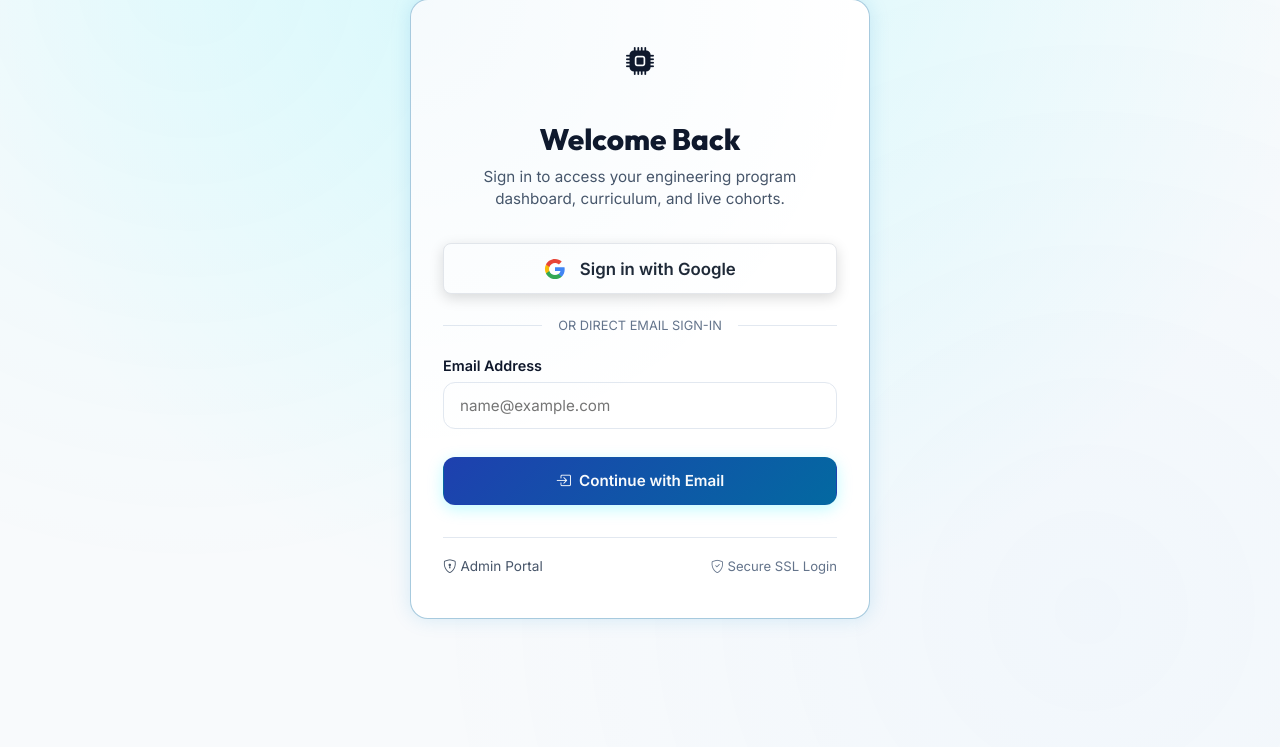
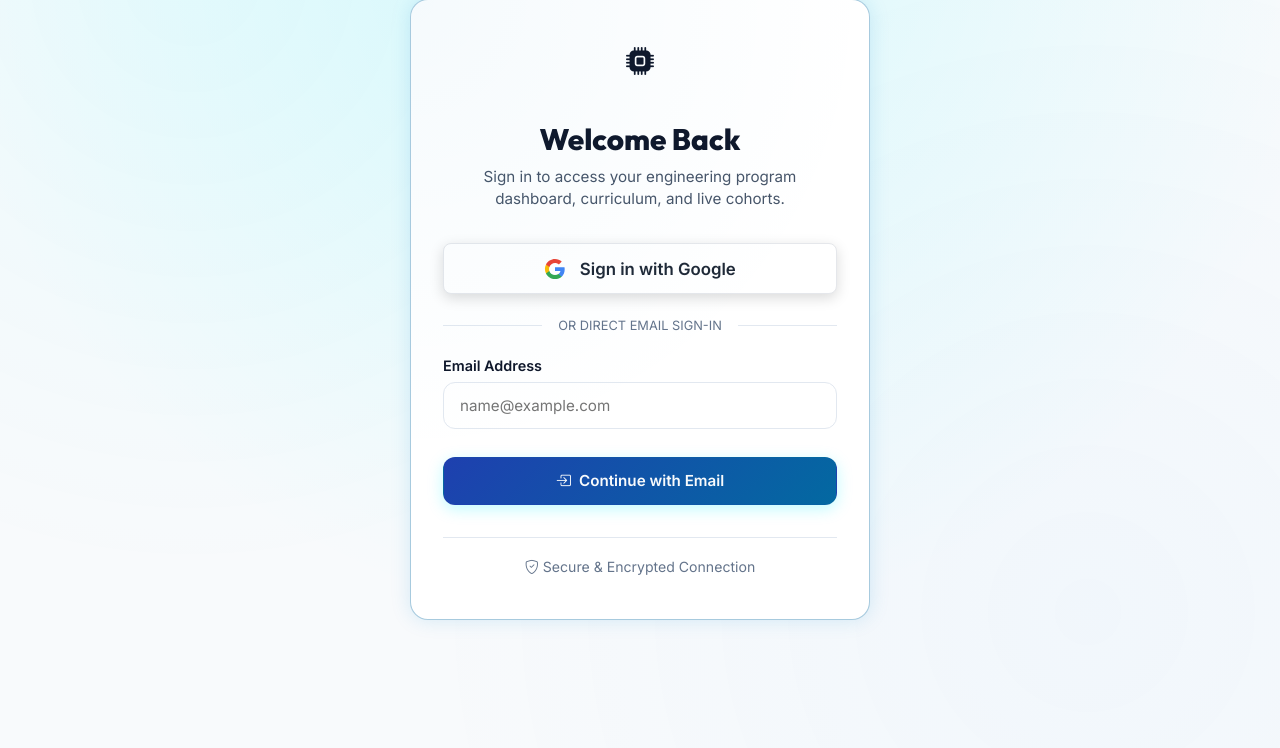
Before and after one commit to laxminivas06/engineeringpack, a Flask app: page /login in a window 1280 px wide. Shown: the part 159-907 px from the top of the page. Run offline with Flask 3, Linux system fonts and the light colour scheme.

Commit message:
Remove Admin Portal button from student login page

```diff
--- a/templates/auth/login.html
+++ b/templates/auth/login.html
@@ -54,9 +54,8 @@
           </button>
         </form>
 
-        <div style="text-align: center; margin-top: 2rem; padding-top: 1.25rem; border-top: 1px solid var(--border-color); font-size: 0.88rem; color: var(--text-muted); display: flex; align-items: center; justify-content: space-between; flex-wrap: wrap; gap: 0.5rem;">
-          <a href="{{ url_for('auth.admin_login') }}" style="color: var(--text-muted); font-size: 0.85rem;"><i class="bi bi-shield-lock me-1"></i> Admin Portal</a>
-          <span style="font-size: 0.82rem; color: var(--text-dim);"><i class="bi bi-shield-check me-1"></i> Secure SSL Login</span>
+        <div style="text-align: center; margin-top: 2rem; padding-top: 1.25rem; border-top: 1px solid var(--border-color); font-size: 0.88rem; color: var(--text-dim);">
+          <i class="bi bi-shield-check me-1"></i> Secure & Encrypted Connection
         </div>
 
       </div>
```
